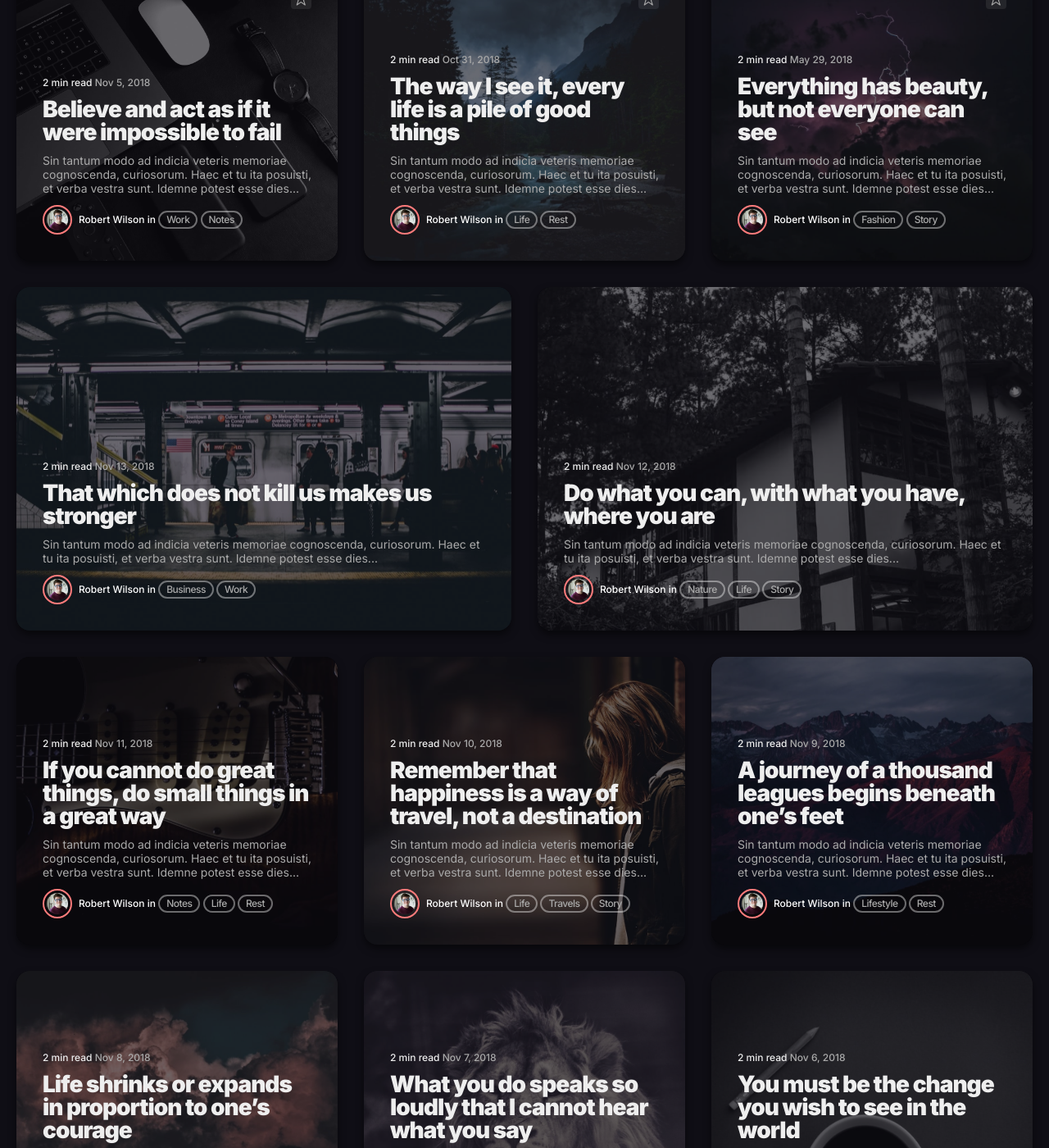
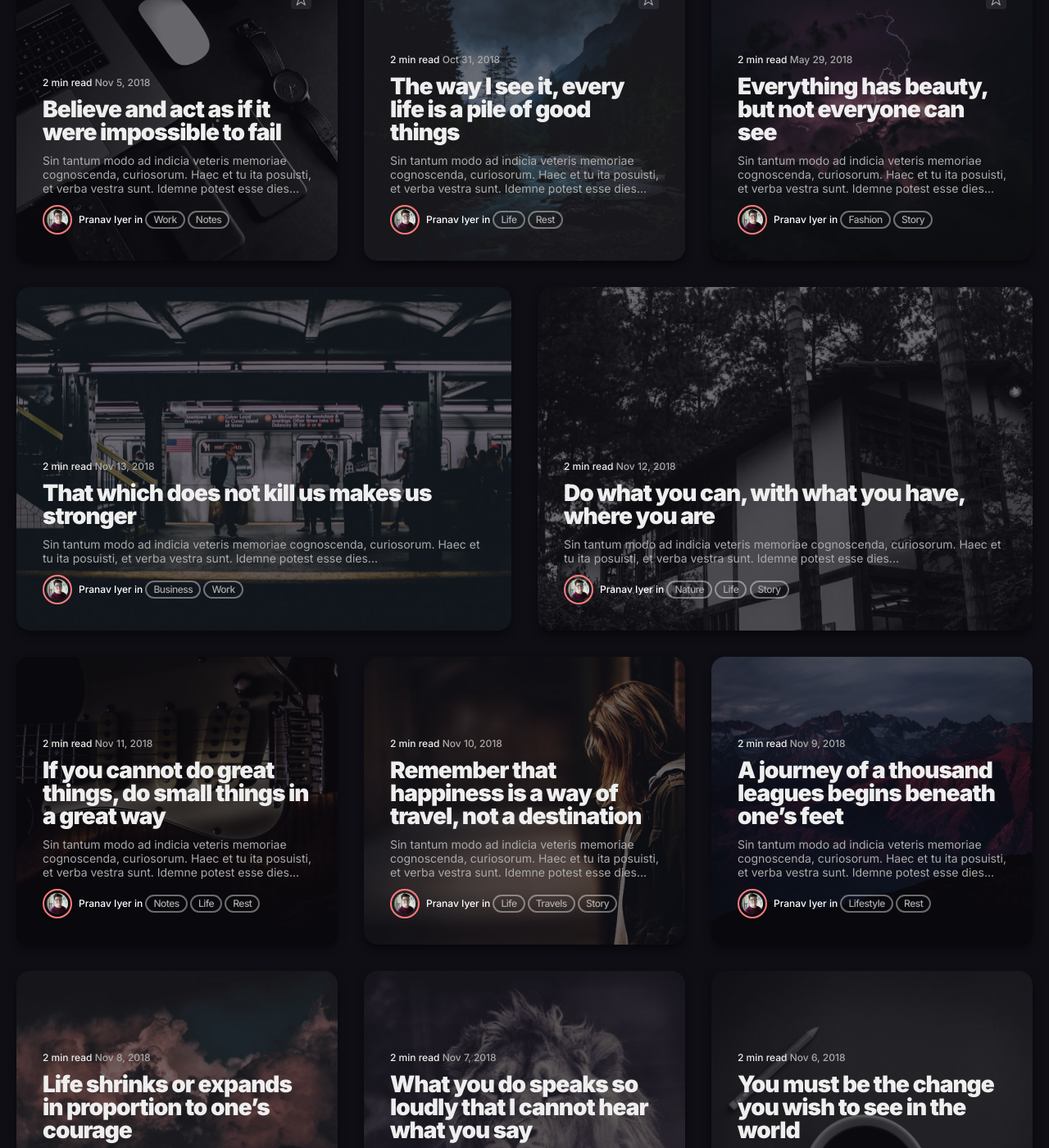
Before and after one commit to pranav270-create/pranav270-create.github.io, a Jekyll site: the page built from index.html, in a window 1280 px wide and 1400 px high, scrolled down 729 px. Shown: the whole window at 82% size. Built offline with Jekyll 4.4.1, drawn with Linux system fonts in a browser that asks for light colours; nearby versions of some CDN libraries; the list of posts is cut into pages by our own code; some of the changed text lies outside the part shown.

Commit message:
Update _config.yml

```diff
--- a/_config.yml
+++ b/_config.yml
@@ -1,23 +1,23 @@
 #-------------------------------
 # General Site Settings
-title: Norlin
+title: Pranav's Homepage
 logo: # You can add own logo. For example '/images/logo.png'.
 description: Norlin – A Beautiful Dark Blog Theme for Jekyll.
 baseurl: "" # The subpath of your site, e.g. /blog
-url: "" # The base hostname & protocol for your site, e.g. http://example.com
+url: "https://pranav270-create.github.io" # The base hostname & protocol for your site, e.g. http://example.com
 
 
 #-------------------------------
 # Author Settings
 author:
-  name: Robert Wilson
+  name: Pranav Iyer
   avatar: '/images/15.jpg'
 
 
 #-------------------------------
 # Hero Settings
 hero:
-  title: Robert Wilson
+  title: Pranav Iyer
   description: Thoughts, stories and ideas.
   image: '/images/01.jpg'
 
@@ -25,8 +25,8 @@
 #-------------------------------
 # Contact Settings
 contact:
-  email: your@email.com # Add your email for contact form
-  description: Norlin comes with a built-in contact form, that you can use with Formspree service to handle up to 50 submissions per month for free. You could also easily switch to another contact form service if you want. # Add a description of your form
+  email: pranaviyer2@gmail.com # Add your email for contact form
+  description: Scientist, thinker, entrepreneur # Add a description of your form
 
 # NOTE
 # Norlin theme comes with a contact form built-in. You can use this form with Formspree (https://formspree.io/) service and get up to 50 submissions for free. Also, you can easily switch to another service if you want.
```
